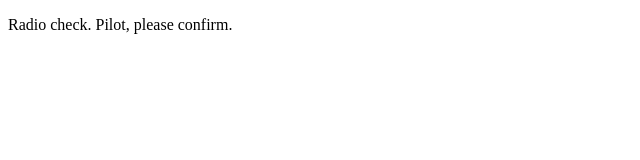
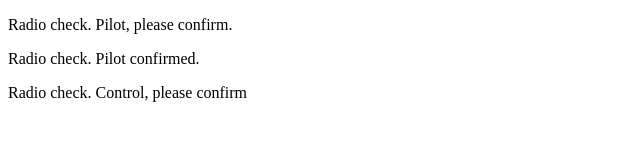
Before and after one commit to ManishaRB/communication-log, a plain HTML site: page index.html in a window 1280 px wide. Shown: the whole page, without its empty margins (0-640 px from the left). Drawn offline with Linux system fonts and the light colour scheme.

Commit message:
Communication log.

```diff
--- a/index.html
+++ b/index.html
@@ -2,5 +2,7 @@
 <html>
    <body>
       <p>Radio check. Pilot, please confirm.</p>
+      <p>Radio check. Pilot confirmed.</p>
+      <p>Radio check. Control, please confirm</p>
    </body>
 </html>
```
